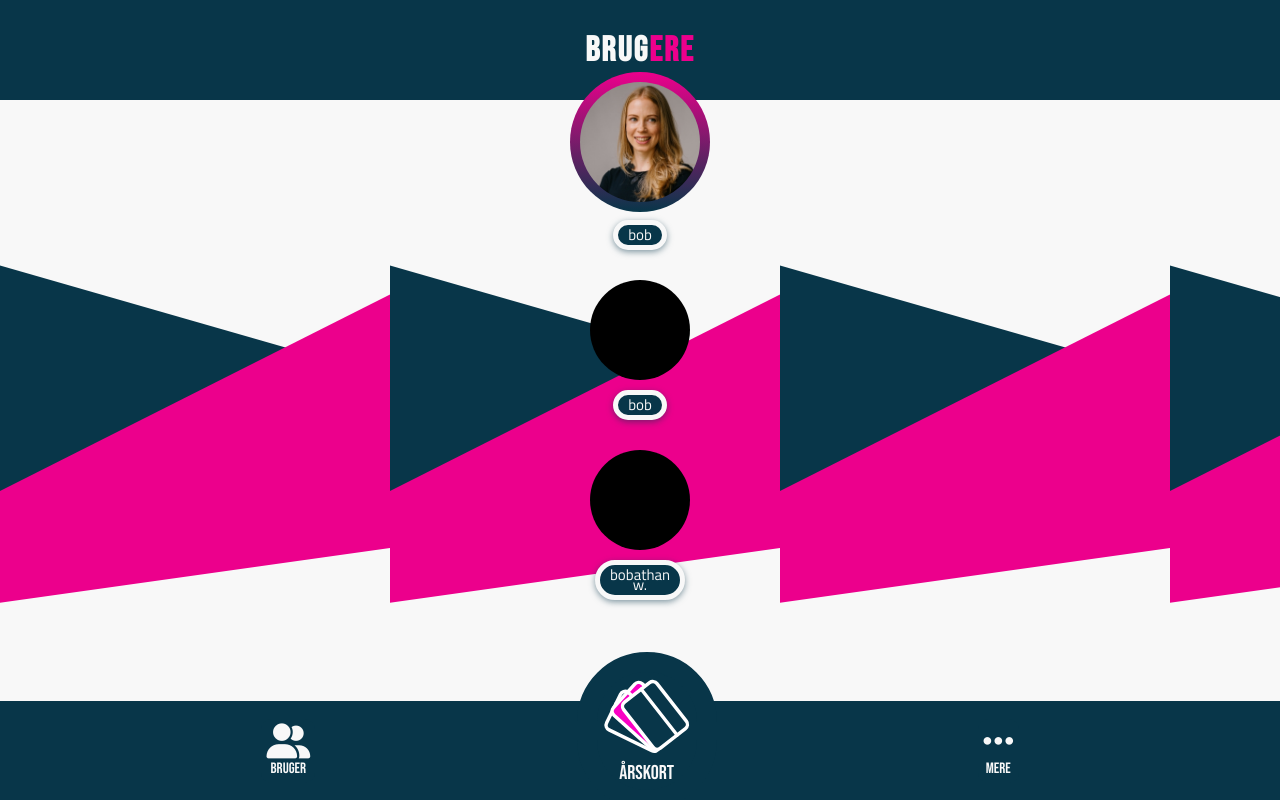
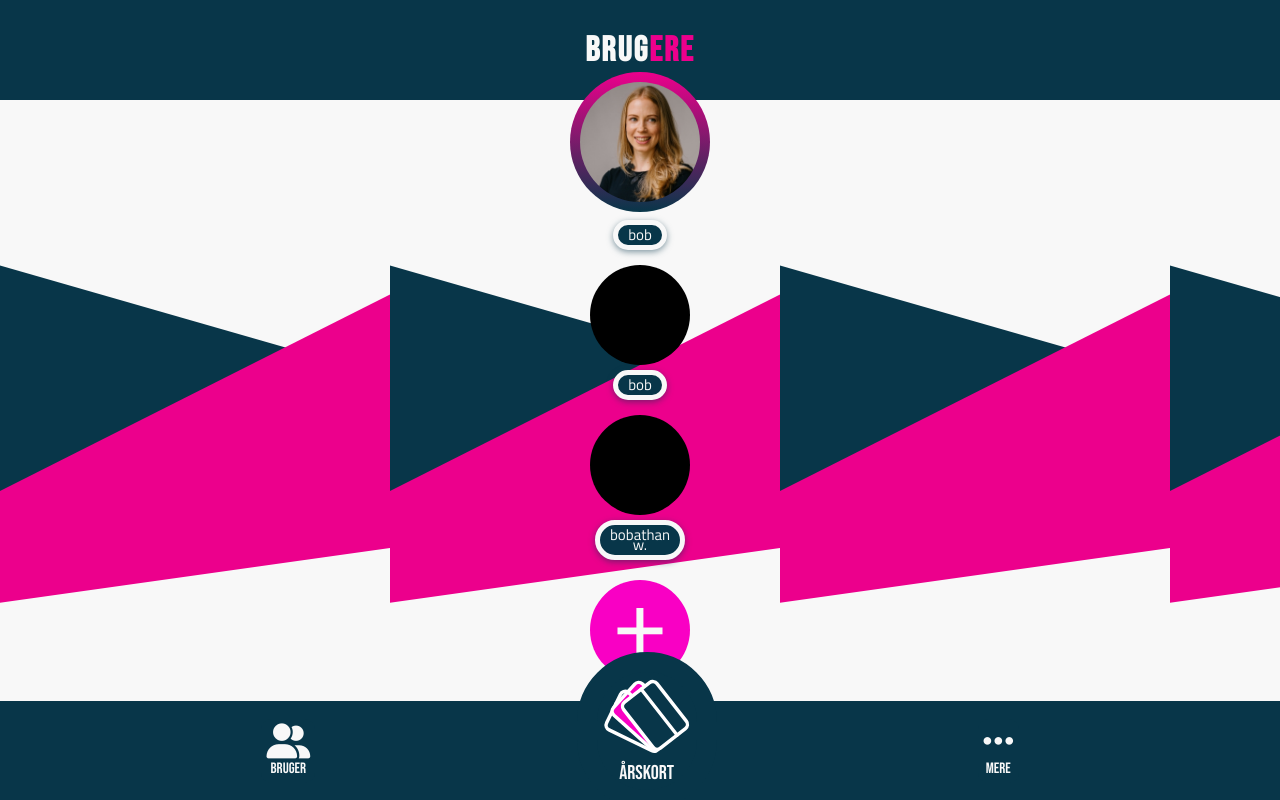
Before and after one commit to Artaey/JumpingFun, a PHP site: page /brugere.html in a window 1280 px wide. Run offline with PHP 8.4, Linux system fonts and the light colour scheme; some libraries are stand-ins or nearby versions.

Commit message:
+ bruger

```diff
--- a/aarskort.html
+++ b/aarskort.html
@@ -58,7 +58,7 @@
                         </div>
                     </div>
                     <div class="qrbox">
-
+                        <img src="assets/qrkode.png" alt="qr kode">
                     </div>
                     <p>
                         Gyldig til 05.06.23
@@ -77,7 +77,7 @@
                         </div>
                     </div>
                     <div class="qrbox">
-
+                        <img src="assets/qrkode.png" alt="qr kode">
                     </div>
                     <p>
                         Gyldig til 05.06.23
--- a/brugere.html
+++ b/brugere.html
@@ -49,6 +49,9 @@
                 </div>
             </div>
         </div>
+        <a href="#" class="nybruger">
+            +
+        </a>
     </div>
 
     <nav>
--- a/css/base.scss
+++ b/css/base.scss
@@ -185,6 +185,19 @@ body{
     }
 }
 
+.nybruger{
+    background: $pinklight;
+    height: 100px;
+    width: 100px;
+    text-align: center;
+    color: $backcolor;
+    border-radius: 50%;
+    line-height: 78px;
+    font-size: 100px;
+    margin: auto;
+    margin-top: 0px;
+}
+
 // side elementer slut
 
 /* Log ind start*/
--- a/css/jumpingfun.css
+++ b/css/jumpingfun.css
@@ -168,6 +168,19 @@ body {
   margin-bottom: -5px;
   margin-left: -3px;
   margin-right: 15px;
+}
+
+.nybruger {
+  background: #f900c4;
+  height: 100px;
+  width: 100px;
+  text-align: center;
+  color: #f8f8f8;
+  border-radius: 50%;
+  line-height: 78px;
+  font-size: 100px;
+  margin: auto;
+  margin-top: 0px;
 }
 
 /* Log ind start*/
@@ -360,6 +373,8 @@ header h1 {
   height: 100%;
   display: flex;
   overflow-x: scroll;
+  -ms-scroll-snap-type: x mandatory;
+      scroll-snap-type: x mandatory;
 }
 
 .aarsind {
@@ -381,7 +396,7 @@ header h1 {
 }
 
 .aarsbrug {
-  margin-left: -25px;
+  margin-left: -45px;
   height: 50px;
   width: 50px;
   border-radius: 50%;
@@ -399,7 +414,7 @@ header h1 {
 }
 
 .spacer {
-  width: 25px;
+  width: 5px;
 }
 
 .qrbox {
@@ -408,7 +423,14 @@ header h1 {
   height: 200px;
   margin: auto;
   margin-top: -13px;
-  border-radius: 25px;
+  border-radius: 15px;
+  display: flex;
+  justify-items: center;
+}
+.qrbox img {
+  width: 90%;
+  height: auto;
+  margin: auto;
 }
 
 .info {
@@ -494,9 +516,17 @@ nav {
   justify-items: center;
   margin-top: 200px;
 }
+.iconslille .brugercon {
+  margin-top: 15px;
+}
 .iconslille .brugericon {
   margin-left: auto;
   margin-right: auto;
+  margin-bottom: 5px;
+}
+
+.nybruger {
+  margin-top: 20px;
 }
 
 #aarsicons {
--- a/css/jumpingfun.scss
+++ b/css/jumpingfun.scss
@@ -102,6 +102,7 @@ body{
     height: 100%;
     display: flex;
     overflow-x: scroll;
+    scroll-snap-type: x mandatory;
 }
 
 .aarsind{
@@ -124,7 +125,7 @@ body{
 }
 
 .aarsbrug{
-    margin-left: -25px;
+    margin-left: -45px;
     height: 50px;
     width: 50px;
     border-radius: 50%;
@@ -142,7 +143,7 @@ body{
 }
 
 .spacer{
-    width: 25px;
+    width: 5px;
 }
 .qrbox{
     background: gold;
@@ -150,7 +151,16 @@ body{
     height: 200px;
     margin: auto;
     margin-top: -13px;
-    border-radius: 25px;
+    border-radius: 15px;
+    display: flex;
+    justify-items: center;
+
+    img{
+        width: 90%;
+        height: auto;
+        margin: auto;
+
+    }
 }
 
 //årskort box slut
@@ -237,10 +247,19 @@ nav{
     justify-items: center;
     margin-top: 200px;
 
+    .brugercon{
+        margin-top: 15px;
+    }
+
     .brugericon{
         margin-left: auto;
         margin-right: auto;
+        margin-bottom: 5px;
     }
+}
+
+.nybruger{
+    margin-top: 20px;
 }
 
 #aarsicons{
```
Also changed, not shown: css/base.css (+13 -0 lines), assets/qrkode.png (added), 2 other files.
